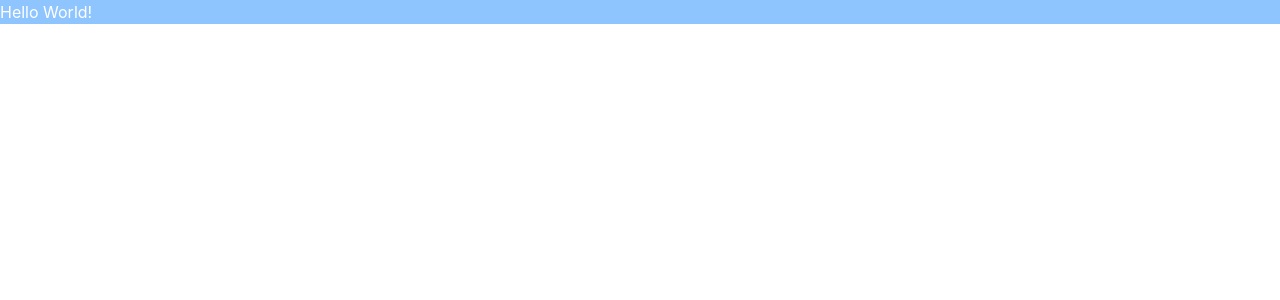
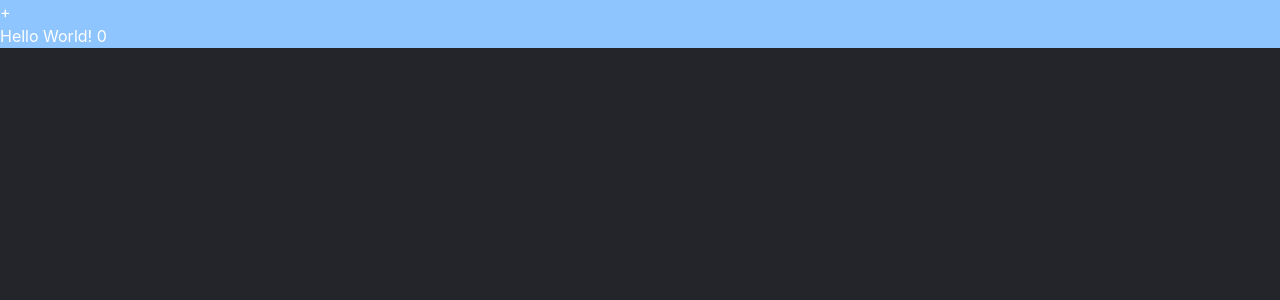
Before and after one commit to A-PRASATHARUMUGAM/Code_ReLearning, a React (Vite) app in the folder React/: page / in a window 1280 px wide. Shown: the top 300 px of the page. Built offline with nearby package versions, Linux system fonts and the light colour scheme.

Commit message:
Create the small counter problem

```diff
--- a/React/src/App.tsx
+++ b/React/src/App.tsx
@@ -1,8 +1,16 @@
+import { useState } from 'react';
 import './index.css'
 
 function App() {
 
   console.log("Hello World");
+
+  const [count,setCount] = useState(0);
+
+  function incrementbtn(){
+
+      setCount(count+1);
+  }
 
 
   return (
@@ -10,7 +18,15 @@ function App() {
 
       <div className='bg-blue-300 text-white'>
 
-         <h1>Hello World!</h1>
+        <button onClick={incrementbtn} >+</button>
+
+         <h1  >Hello World! {count}</h1>
+
+
+
+
+
+
       </div>
 
 
--- a/React/src/index.css
+++ b/React/src/index.css
@@ -1 +1,5 @@
 @import "tailwindcss";
+
+body{
+    background-color: #24252a;
+}
```
